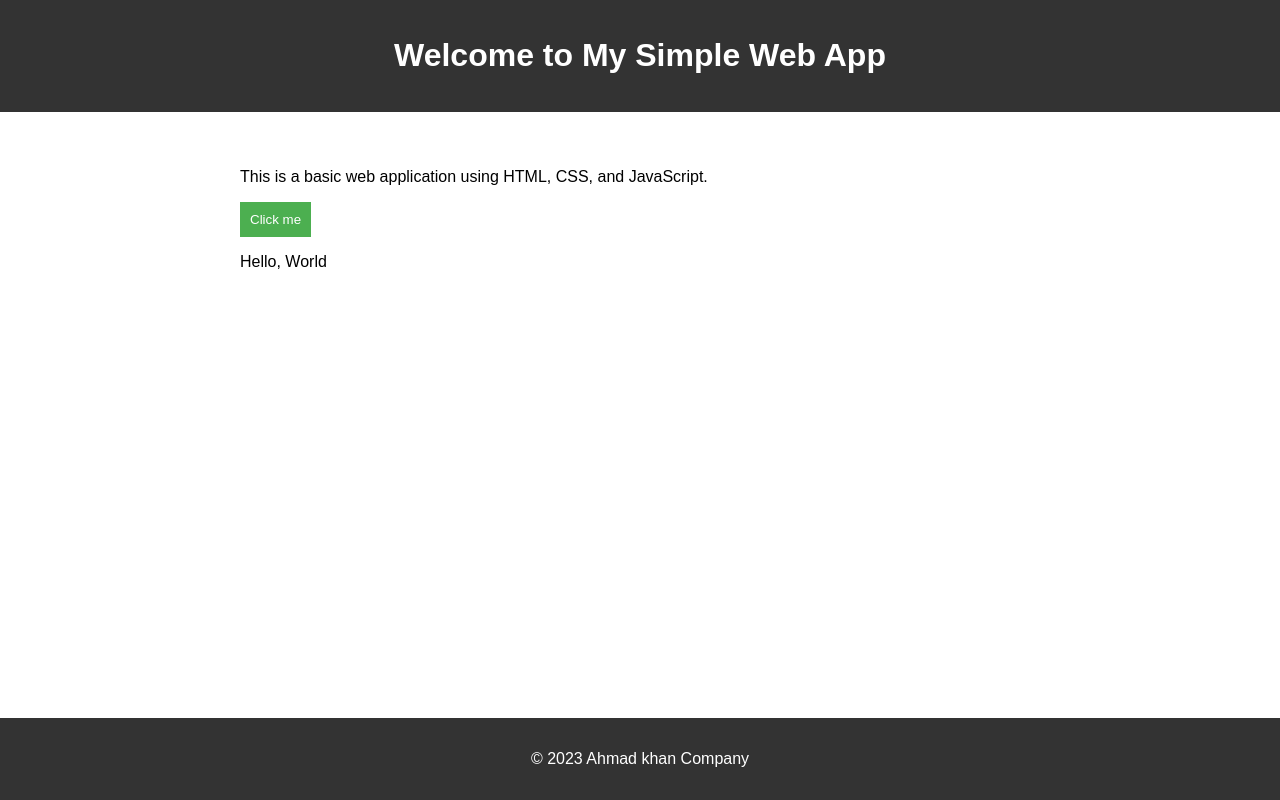
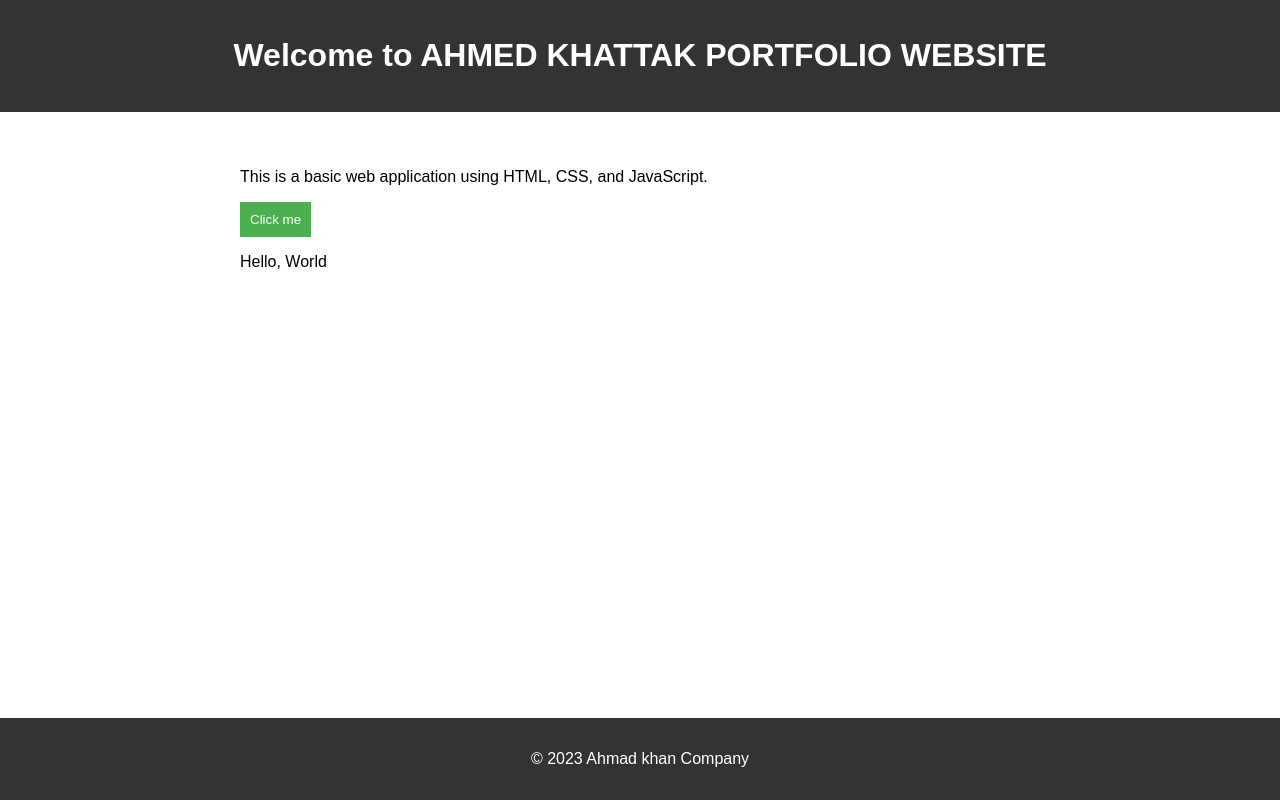
Before and after one commit to ahmadkhan402/My-web-app-DevOps-Terminal, a plain HTML site: page index.html in a window 1280 px wide. Drawn offline with Linux system fonts and the light colour scheme.

Commit message:
Update index.html

```diff
--- a/index.html
+++ b/index.html
@@ -8,7 +8,7 @@
 </head>
 <body>
     <header>
-        <h1>Welcome to My Simple Web App</h1>
+        <h1>Welcome to AHMED KHATTAK PORTFOLIO WEBSITE</h1>
     </header>
 
     <main>
```
